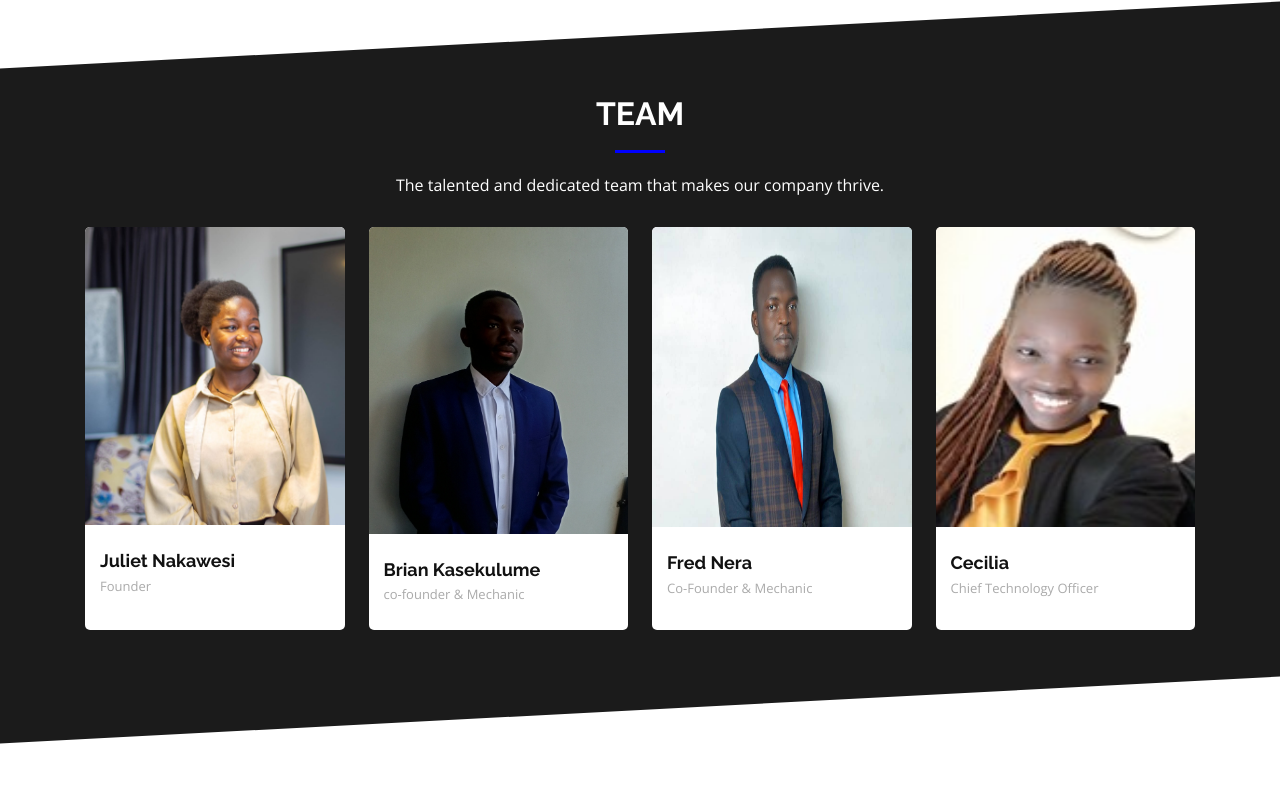
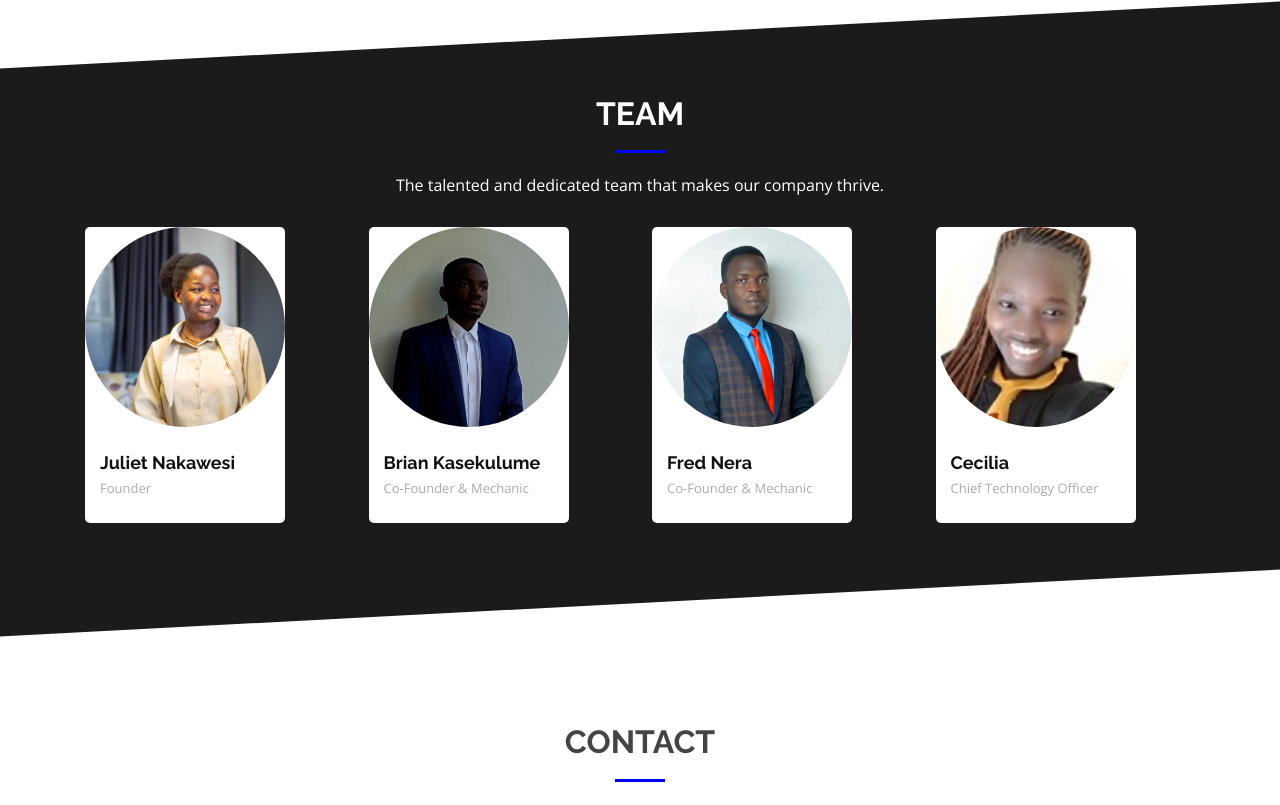
Before and after one commit to juliesuarez/RescueMech, a Django app: page / in a window 1280 px wide. Shown: the part 4120-4925 px from the top of the page. Run offline with Django 5.2, Linux system fonts and the light colour scheme; some libraries are stand-ins or nearby versions.

Commit message:
team images improved

```diff
--- a/mech/mainweb/templates/mainweb/index.html
+++ b/mech/mainweb/templates/mainweb/index.html
@@ -1,19 +1,20 @@
 {% extends "mainweb/base.html" %} {% load static %} {% block content %}
+<style>
+  .circular-img {
+    border-radius: 50%;
+    object-fit: cover;
+    width: 200px; /* Adjust the size as needed */
+    height: 200px; /* Adjust the size as needed */
+  }
 
+</style>
 <!-- ======= Hero Section ======= -->
 <section id="hero" class="d-flex align-items-center">
   <div class="container" data-aos="zoom-out" data-aos-delay="100">
     <div class="row">
-      <div class="col-xl-6">
+      <div class="col-xl-12">
         <div class="cores">
-          <h1>Accessibility</h1>
-
-          <h1>Reliability</h1>
-
-          <h1>Transparency</h1>
-
-          <h1>&</h1>
-          <h1>Customer satisfaction</h1>
+          <h1>Instant Help, Anytime, Anywhere </h1>
         </div>
 
         <!-- <h2>To ease access of mechanical services through the use of mobile Technology </h2> -->
@@ -662,7 +663,7 @@
         <div class="col-lg-3 col-md-6 d-flex align-items-stretch">
           <div class="member" data-aos="fade-up" data-aos-delay="100">
             <div class="member-img">
-              <img src="{% static 'assets/img/team/JULIE.jpg' %}" class="img-fluid" alt="" />
+              <img src="{% static 'assets/img/team/JULIE.jpg' %}" class="img-fluid circular-img" alt="" />
               <div class="social">
                 <a href=""><i class="bi bi-twitter"></i></a>
                 <a href=""><i class="bi bi-facebook"></i></a>
@@ -680,7 +681,7 @@
         <div class="col-lg-3 col-md-6 d-flex align-items-stretch">
           <div class="member" data-aos="fade-up" data-aos-delay="200">
             <div class="member-img">
-              <img src="{% static 'assets/img/team/Brian.jpg' %}" class="img-fluid" alt="" />
+              <img src="{% static 'assets/img/team/Brian.jpg' %}" class="img-fluid circular-img" alt="" />
               <div class="social">
                 <a href=""><i class="bi bi-twitter"></i></a>
                 <a href=""><i class="bi bi-facebook"></i></a>
@@ -690,7 +691,7 @@
             </div>
             <div class="member-info">
               <h4>Brian Kasekulume</h4>
-              <span>co-founder & Mechanic</span>
+              <span>Co-Founder & Mechanic</span>
             </div>
           </div>
         </div>
@@ -698,10 +699,7 @@
         <div class="col-lg-3 col-md-6 d-flex align-items-stretch">
           <div class="member" data-aos="fade-up" data-aos-delay="300">
             <div class="member-img">
-
-              <img src="{% static 'assets/img/team/Fred.jpg' %}" class="img-fluid" alt=""
-                style="width: 770px; height: 300px;" />
-
+              <img src="{% static 'assets/img/team/Fred.jpg' %}" class="img-fluid circular-img" alt="" />
               <div class="social">
                 <a href=""><i class="bi bi-twitter"></i></a>
                 <a href=""><i class="bi bi-facebook"></i></a>
@@ -719,10 +717,7 @@
         <div class="col-lg-3 col-md-6 d-flex align-items-stretch">
           <div class="member" data-aos="fade-up" data-aos-delay="400">
             <div class="member-img">
-
-              <img src="{% static 'assets/img/team/21753.jpg' %}" class="img-fluid" alt=""
-                style="width: 500px; height: 300px;" />
-
+              <img src="{% static 'assets/img/team/21753.jpg' %}" class="img-fluid circular-img" alt="" />
               <div class="social">
                 <a href=""><i class="bi bi-twitter"></i></a>
                 <a href=""><i class="bi bi-facebook"></i></a>
@@ -739,6 +734,7 @@
       </div>
     </div>
   </section>
+
   <!-- End Team Section -->
 
   <!-- ======= Contact Section ======= -->
```
